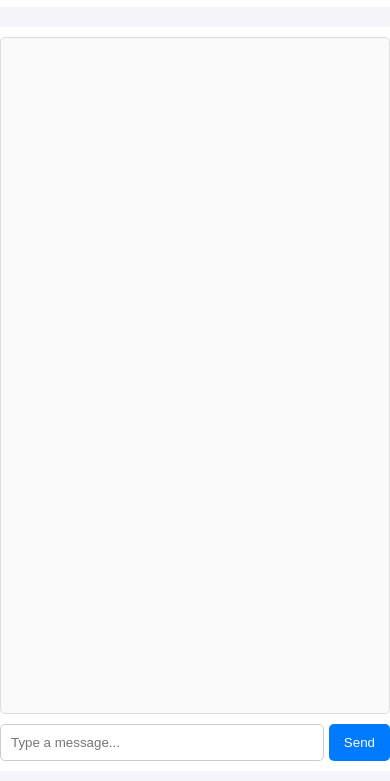
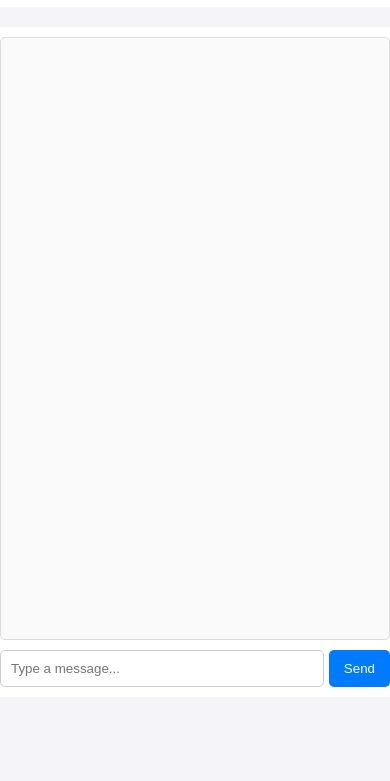
Before and after one commit to ankitpal1855/Test-ChatBot, a plain HTML site: page index.html in a window 390 px wide. Shown: the part 83-864 px from the top of the page. Drawn offline with Linux system fonts and the light colour scheme.

Commit message:
Update index.html

```diff
--- a/index.html
+++ b/index.html
@@ -92,7 +92,7 @@
     /* Mobile responsiveness */
     @media (max-width: 600px) {
       body {
-        height: 100vh; /* Ensure full viewport height */
+        height: 90vh; /* Ensure full viewport height */
         justify-content: flex-start; /* Align content to the top */
         padding-top: 20px; /* Add some padding at the top */
       }
```
